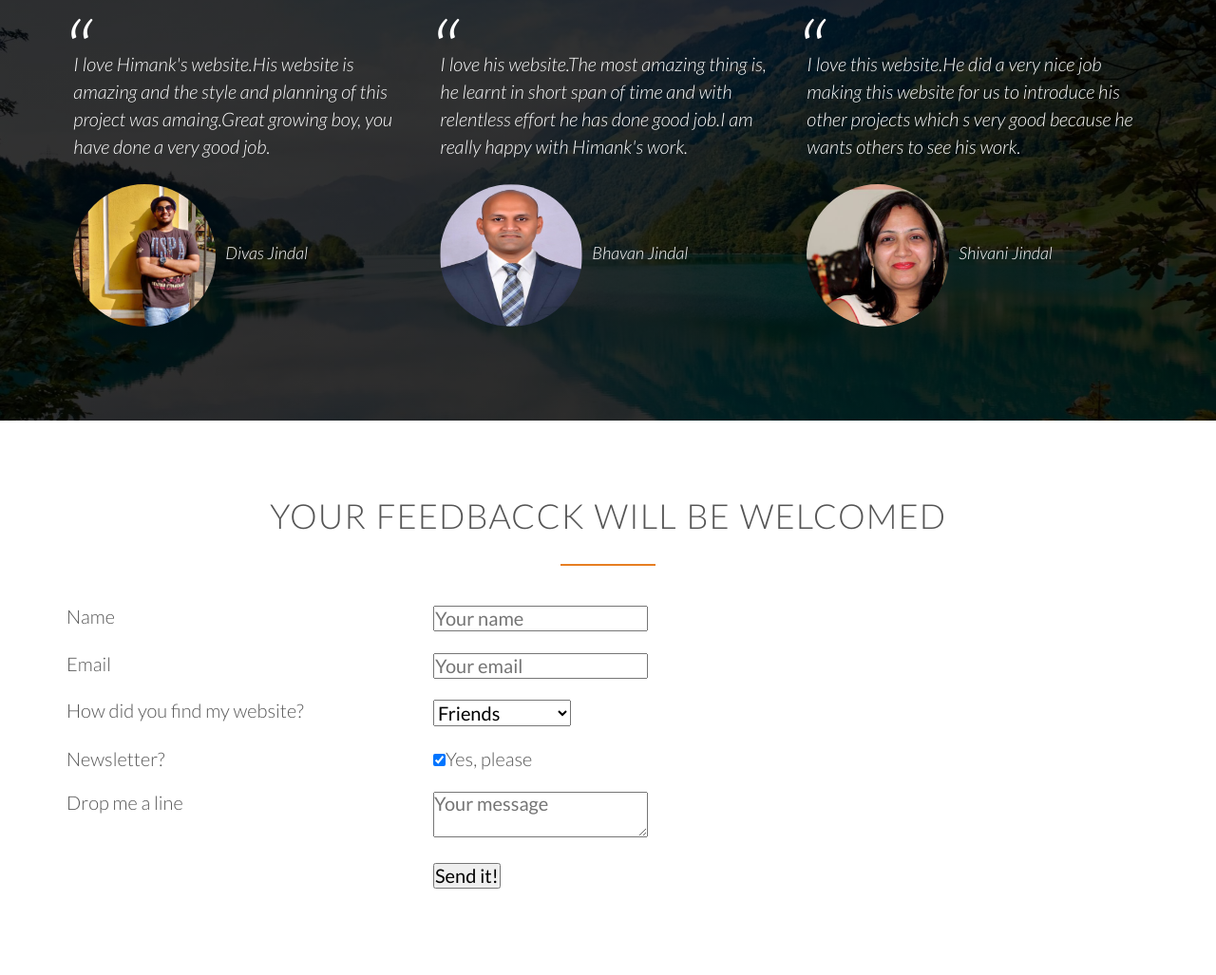
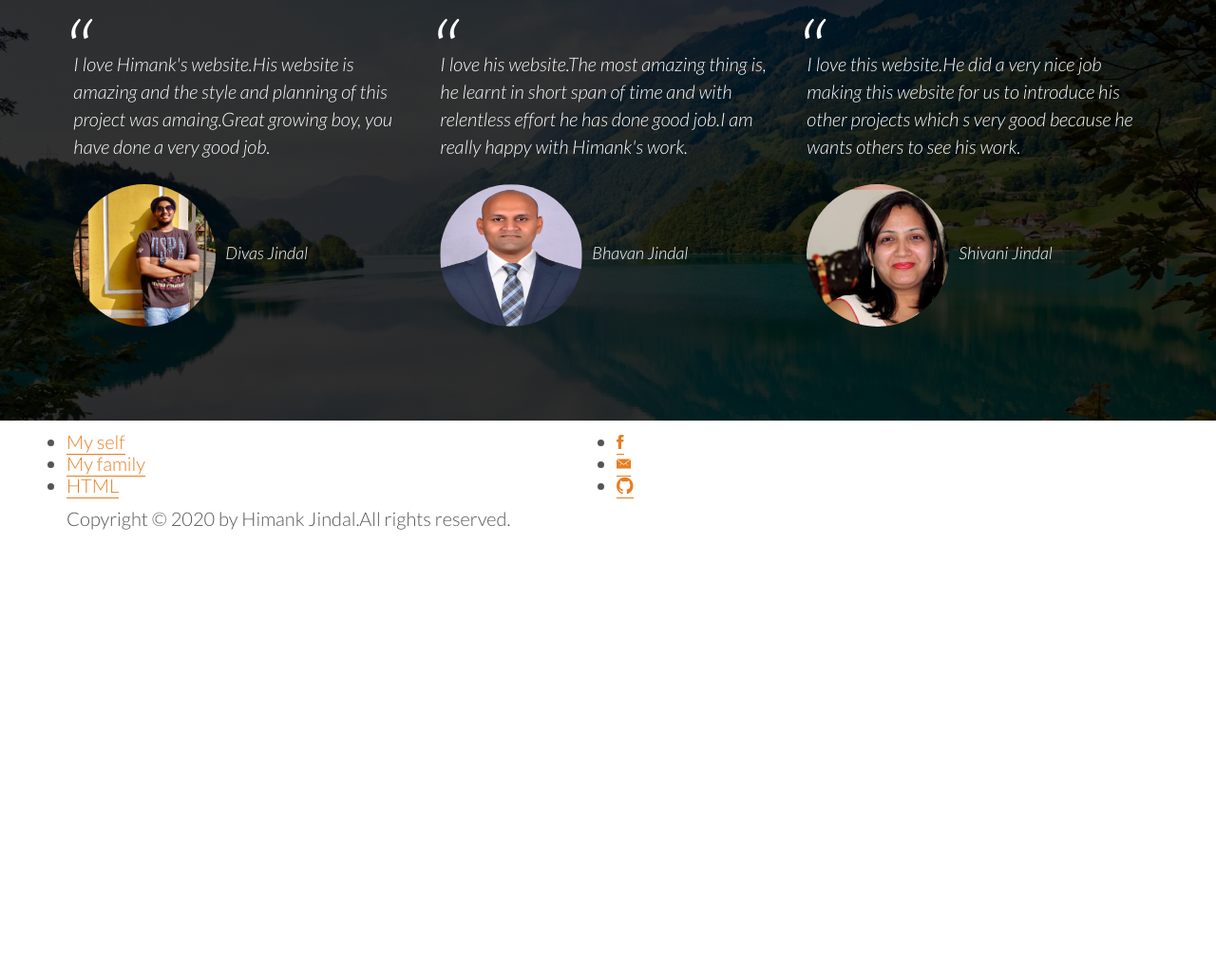
Before and after one commit to himank-jindal/himank-jindal.github.io, a plain HTML site: page index.html in a window 1280 px wide. Shown: the part 2333-3360 px from the top of the page at 95% size. After the commit the page ends 2891 px from the top, so only its background shows below. Drawn offline with Linux system fonts and the light colour scheme; files that its build step writes are made by us from their sources; files whose address does not match are found by name.

Commit message:
Add files via upload

```diff
--- a/index.html
+++ b/index.html
@@ -1,13 +1,17 @@
 <!DOCTYPE html>
 <html lang="en">
     <head>
+
+        <meta name="viewport" content="width=device-width, initial-scale=1.0">
+
         <link rel="stylesheet" type="text/css" href="vendors/css/normalize.css">
         <link rel="stylesheet" type="text/css" href="vendors/css/grid.css">
         <link rel="stylesheet" type="text/css" href="vendors/css/ionicons.min.css">
         <link rel="stylesheet" type="text/css" href="resources/css/style.css">
+        <link rel="stylesheet" type="text/css" href="resources/css/queries.css">
         <link rel="stylesheet" href="https://cdnjs.cloudflare.com/ajax/libs/font-awesome/4.7.0/css/font-awesome.min.css">
         <link href="https://fonts.googleapis.com/css2?family=Lato:ital,wght@0,100;0,300;0,400;1,300&display=swap" rel="stylesheet">
-        <title>Himank's first website </title>
+        <title>Himank Jindal </title>
     </head>
     <body>
         <header>
@@ -89,7 +93,7 @@
 
                 <div class="city-feature">
                     <i class="ion-location icon-small"></i>
-                    It is an amusement park
+                    It's a amusement park
                 </div>
 
                 <div class="city-feature">
@@ -110,7 +114,7 @@
 
                 <div class="city-feature">
                     <i class="ion-location icon-small"></i>
-                    It is an temple
+                    It's a temple
                 </div>
 
                 <div class="city-feature">
@@ -131,7 +135,7 @@
 
                 <div class="city-feature">
                     <i class="ion-location icon-small"></i>
-                    It is an old fort
+                    It's a old fort
                 </div>
 
                 <div class="city-feature">
@@ -152,7 +156,7 @@
 
                 <div class="city-feature">
                     <i class="ion-location icon-small"></i>
-                    It is an monument
+                    It's a monument
                 </div>
 
                 <div class="city-feature">
@@ -197,75 +201,29 @@
             </div>
         </section>
 
-        <section class="section-form">
+        <footer>
             <div class="row">
-                <h2>Your feedbacck will be welcomed</h2>
+                <div class="col span-1-of-2">
+                    <ul class="footer-nav">
+                        <li><a href="Himank3/index.html" target="_blank">My self</a></li>
+                        <li><a href="MyFamily/index.html" target="_blank">My family</a></li>
+                        <li><a href="https://en.wikipedia.org/wiki/HTML" target="_blank">HTML</a></li>
+                    </ul>
+                </div>
+                <div class="col span-1-of-2">
+                    <ul class="social-links">
+                         <li> <a href="https://www.facebook.com/shivani.jindal.372" target="_blank"><i class="ion-social-facebook"></i></a></li>
+                         <li> <a href="mailto:himankjindal@gmail.com" target="_blank"><i class="ion-ios-email"></i></a></li>
+                         <li> <a href="https://github.com/himank-jindal/himank-jindal.github.io" target="_blank"><i class="ion-social-github"></i></a></li>
+                    </ul>
+                </div>
+                <div class="row">
+                    <p>
+                        Copyright &copy; 2020 by Himank Jindal.All rights reserved.
+                    </p>
+                </div>
             </div>
-
-            <div class="row">
-                <form method="post" action="#" class="contact-form">
-                    <div class="row">
-                        <div class="col span-1-of-3">
-                            <label for="name">Name</label>
-                        </div>
-                        <div class="col span-2-of-3">
-                            <input type="text" name="name" id="name" placeholder="Your name" required>
-                        </div>
-                    </div>
-
-                    <div class="row">
-                        <div class="col span-1-of-3">
-                            <label for="email">Email</label>
-                        </div>
-                        <div class="col span-2-of-3">
-                            <input type="email" name="email" id="email" placeholder="Your email" required>
-                        </div>
-                    </div>
-
-                    <div class="row">
-                        <div class="col span-1-of-3">
-                            <label for="find-us">How did you find my website?</label>
-                        </div>
-                        <div class="col span-2-of-3">
-                            <select name="find-us" id="find-us">
-                                <option value="friends" selected>Friends</option>
-                                <option value="family">Family</option>
-                                <option value="search engine">Search engine</option>
-                                <option value="other">Other</option>
-                            </select>
-                        </div>
-                    </div>
-
-                    <div class="row">
-                        <div class="col span-1-of-3">
-                            <label for="news">Newsletter?</label>
-                        </div>
-                        <div class="col span-2-of-3">
-                            <input type="checkbox" name="news" id="news" checked>Yes, please
-                        </div>
-                    </div>
-
-                    <div class="row">
-                        <div class="col span-1-of-3">
-                            <label >Drop me a line</label>
-                        </div>
-                        <div class="col span-2-of-3">
-                            <textarea name="message" placeholder="Your message"></textarea>
-                        </div>
-                    </div>
-
-                    <div class="row">
-                        <div class="col span-1-of-3">
-                            <label>&nbsp;</label>
-                        </div>
-                        <div class="col span-2-of-3">
-                            <input type="submit" value="Send it!">
-                        </div>
-                    </div>
-
-                </form>
-            </div>
-        </section>
+        </footer>
 
     </body>
 
```
